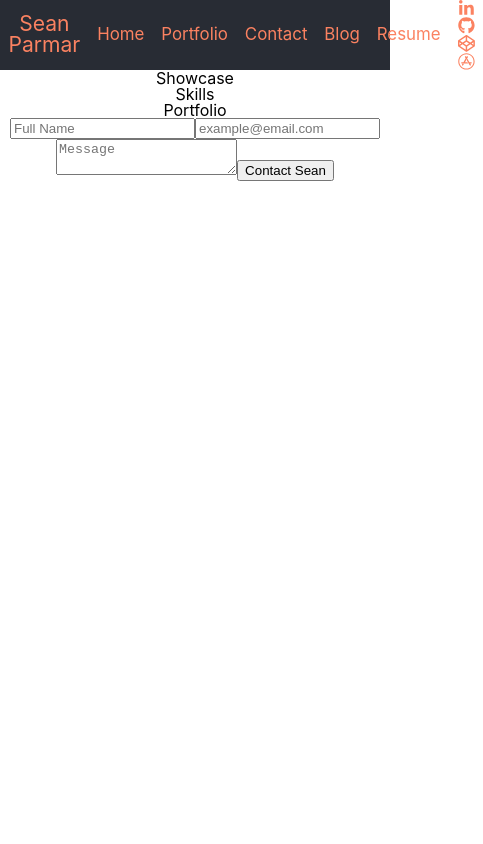
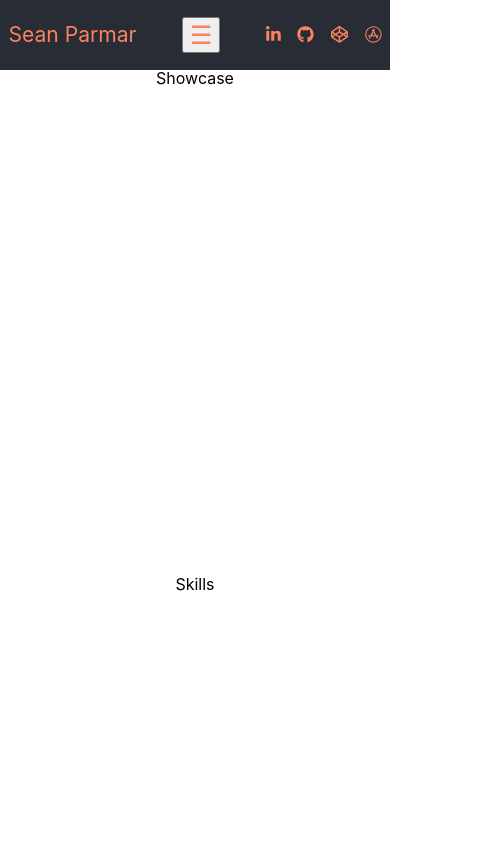
Before and after one commit to Parmesanio/seanparmar.com, a React (Create React App) app: page / in a window 390 px wide. Shown: the top 844 px of the page, 483 px wide, since content can reach past the window. Built offline with nearby package versions, Linux system fonts and the light colour scheme.

Commit message:
Styled mobile navbar and contact form

```diff
--- a/src/App.css
+++ /dev/null
@@ -1,32 +0,0 @@
-.App {
-  text-align: center;
-}
-
-.App-logo {
-  animation: App-logo-spin infinite 20s linear;
-  height: 40vmin;
-}
-
-.App-header {
-  background-color: #282c34;
-  min-height: 100vh;
-  display: flex;
-  flex-direction: column;
-  align-items: center;
-  justify-content: center;
-  font-size: calc(10px + 2vmin);
-  color: white;
-}
-
-.App-link {
-  color: #61dafb;
-}
-
-@keyframes App-logo-spin {
-  from {
-    transform: rotate(0deg);
-  }
-  to {
-    transform: rotate(360deg);
-  }
-}
--- a/src/App.js
+++ b/src/App.js
@@ -1,6 +1,6 @@
 import React, { Component } from 'react';
 import logo from './logo.svg';
-import './App.css';
+import './App.scss';
 import Header from './components/Header/Header';
 import routes from './routes';
 import { library } from '@fortawesome/fontawesome-svg-core'
--- /dev/null
+++ b/src/App.scss
@@ -0,0 +1,6 @@
+.App {
+  text-align: center;
+  section {
+    min-height: 60vh;
+  }
+}
--- a/src/components/Contact/contact.scss
+++ b/src/components/Contact/contact.scss
@@ -0,0 +1,43 @@
+@import '../../index.scss';
+@media only screen and (min-width: 0px) {
+    .contact {
+        form {
+            background: $primary-background-color;
+            display: flex;
+            flex-direction: column;
+            justify-content: space-evenly;
+            align-items: center;
+            padding: 10px 0;
+            input {
+                display: block;
+                color: $primary-color;
+                margin: 1em auto;
+                padding: 12px 20px;
+                width: 70%;
+                &::placeholder { /* Chrome, Firefox, Opera, Safari 10.1+ */
+                    color: $primary-color;
+                    opacity: 1; /* Firefox */
+                }
+
+                &:-ms-input-placeholder { /* Internet Explorer 10-11 */
+                    color: $primary-color;
+                }
+
+                &::-ms-input-placeholder { /* Microsoft Edge */
+                    color: $primary-color;
+                }
+            }
+            textarea {
+                @extend input;
+                min-height: 30vh;
+            }
+            button {
+                @extend input;
+                background: $primary-color;
+                border: none;
+                border-radius: 3px;
+                color: #fff
+            }
+        }
+    }
+}
--- a/src/components/Header/Header.js
+++ b/src/components/Header/Header.js
@@ -1,19 +1,32 @@
-import React from 'react';
+import React, { Component } from 'react';
 import { Link } from 'react-router-dom';
 import { FontAwesomeIcon } from '@fortawesome/react-fontawesome';
 import './header.scss';
 
-const Header = () => {
+class Header extends Component{
+    state = {
+        isToggled: false
+    }
+    handleToggle = () => {
+        this.setState({
+            isToggled: !this.state.isToggled
+        })
+        console.log(this.state.isToggled);
+
+    }
+    render(){
+        let { isToggled } = this.state;
     return (
         <header>
-            <nav>
-                <a href="#"><h1>Sean Parmar</h1></a>
+            <a href="/"><h1>Sean Parmar</h1></a>
+            <nav className={`${isToggled ? 'show' : ''}`}>
                 <Link to="/">Home</Link>
                 <a href="#">Portfolio</a>
                 <a href="#">Contact</a>
                 <a href="#" target="_blank" rel="noopener noreferrer">Blog</a>
                 <a href="#" target="_blank" rel="noopener noreferrer">Resume</a>
             </nav>
+            <button className="menu" onClick={this.handleToggle}>{isToggled ? `x` : '☰'}</button>
             <div className="socials">
                 <a href="https://www.linkedin.com/in/sean-parmar-996132135/" target="_blank" rel="noopener noreferrer"><FontAwesomeIcon icon={['fab', 'linkedin-in']} /></a>
                 <a href="https://github.com/Parmesanio" target="_blank" rel="noopener noreferrer"><FontAwesomeIcon icon={['fab', 'github']} /></a>
@@ -22,6 +35,7 @@ const Header = () => {
             </div>
         </header>
      );
+    }
 }
 
 export default Header;
--- a/src/components/Header/header.scss
+++ b/src/components/Header/header.scss
@@ -1,22 +1,30 @@
 @import '../../index.scss';
+@media only screen and (min-width: 0px) {
     header {
         background: $primary-background-color;
         display: flex;
         justify-content: space-between;
         align-items: center;
         height: 70px;
+        h1 {
+            font-size: 2.5vh;
+        }
         nav {
+            background: $primary-background-color;
             display: flex;
+            flex-direction: column;
             justify-content: space-evenly;
             align-items: center;
+            width: 100%;
+            opacity: 0;
+            position: absolute;
+            top: -100%;
+            transition: all 0.35s ease-in-out;
             a {
                 color: $primary-color;
                 font-size: 2vh;
                 margin: 0.5em;
                 text-decoration: none;
-            h1 {
-                font-size: 2.5vh;
-            }
                 &:after {
                     background: $primary-color;
                     content: '';
@@ -31,6 +39,14 @@ header {
             }
             // End of Nav
         }
+        .show {
+            opacity: 1;
+            top: 70px;
+        }
+        .menu {
+            color: $primary-color;
+            font-size: 3vh;
+        }
         a {
             color: $primary-color;
             font-size: 2vh;
@@ -39,3 +55,4 @@ header {
         }
         // End of Header
     }
+}
--- a/src/components/Portfolio/Portfolio.js
+++ b/src/components/Portfolio/Portfolio.js
@@ -2,7 +2,7 @@ import React from 'react';
 import './portfolio.scss';
 
 const Portfolio = () => {
-    return ( <div>Portfolio</div> );
+    return ( <section className="portfolio">Portfolio</section> );
 }
 
 export default Portfolio;
--- a/src/components/Showcase/Showcase.js
+++ b/src/components/Showcase/Showcase.js
@@ -2,7 +2,7 @@ import React from 'react';
 import './showcase.scss';
 
 const Showcase = () => {
-    return ( <div>Showcase</div> );
+    return ( <section className="showcase">Showcase</section> );
 }
 
 export default Showcase;
--- a/src/components/Skills/Skills.js
+++ b/src/components/Skills/Skills.js
@@ -2,7 +2,7 @@ import React from 'react';
 import './skills.scss';
 
 const Skills = () => {
-    return ( <div>Skills</div> );
+    return ( <section className="skills">Skills</section> );
 }
 
 export default Skills;
--- a/src/reset.scss
+++ b/src/reset.scss
@@ -13,7 +13,9 @@ html, body, div, span, applet, object, iframe, h1, h2, h3, h4, h5, h6, p, blockq
     vertical-align: baseline;
     box-sizing: border-box;
 }
-
+* {
+  box-sizing: border-box;
+}
   /* HTML5 display-role reset for older browsers */
 
   article, aside, details, figcaption, figure, footer, header, hgroup, menu, nav, section {
```
Lines whose indentation alone changed are shown as unchanged.
